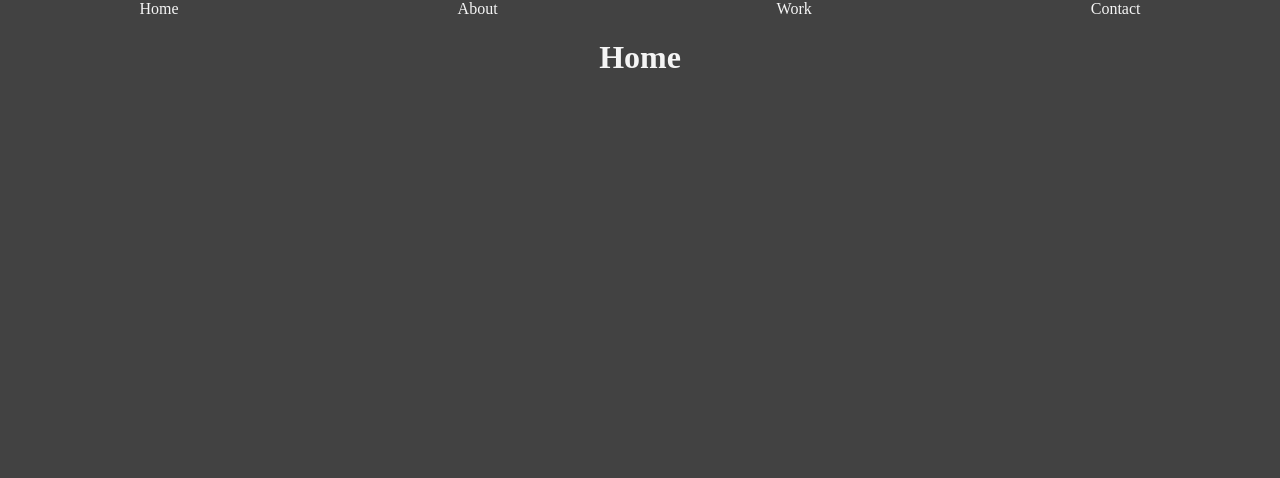
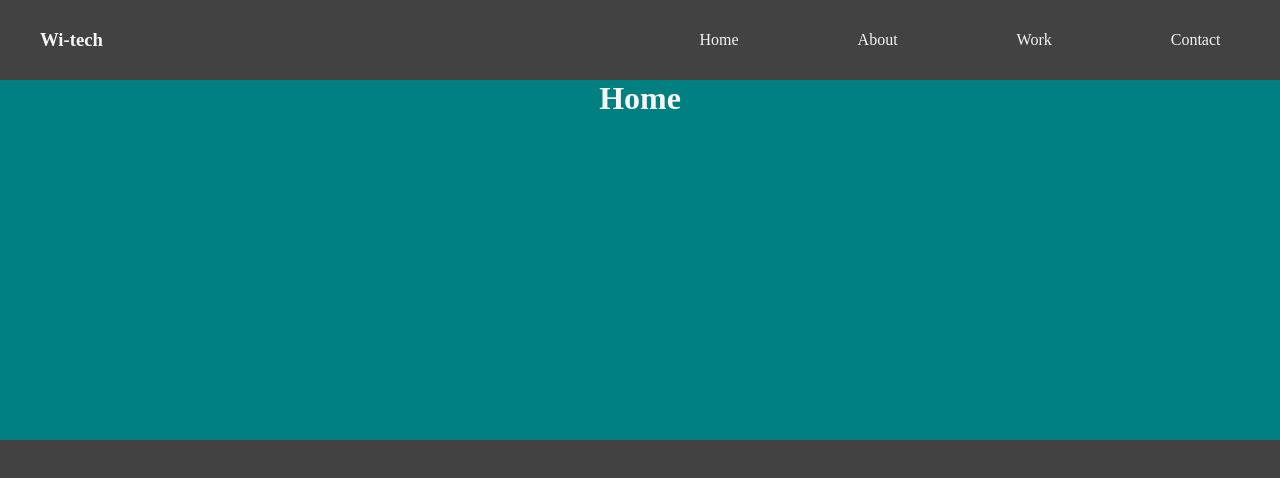
Before and after one commit to BuddhaTheChef/fl-2020, a React (Create React App) app: page / in a window 1280 px wide. Shown: the top 478 px of the page. Built offline with nearby package versions, Linux system fonts and the light colour scheme.

Commit message:
adding in styles

```diff
--- a/src/App.css
+++ b/src/App.css
@@ -1,3 +1,8 @@
+html {
+  margin: 0;
+  padding: 0;
+}
+
 body {
   margin: 0;
   padding: 0;
@@ -33,12 +38,33 @@ body {
 .navbar {
   display: flex;
   width: 100%;
+  justify-content: space-between;
+  align-items: center;
+  height: 80px;
+}
+
+.header-nav {
+  padding: 40px;
+}
+.link-nav {
+  width: 50%;
+  display: flex;
   justify-content: space-around;
 }
 
 a {
   text-decoration: none;
-  color:whitesmoke;
+  color: whitesmoke;
+}
+
+.home-head {
+  background-color: teal;
+  width: 100%;
+  height: 45vh;
+}
+
+.title {
+  display: contents;
 }
 
 .App-link {
--- a/src/App.js
+++ b/src/App.js
@@ -12,10 +12,15 @@ function App() {
   return (
     <div className="App">
       <div className="navbar">
+        <div className="header-nav">
+        <h3>Wi-tech</h3>
+        </div>
+        <div className="link-nav">
         <Link to="/">Home</Link>
         <Link to="/about">About</Link>
         <Link to="/work">Work</Link>
         <Link to="/Contact">Contact</Link>
+        </div>
       </div>
         <Switch>
           <Route component={Home} exact path="/" />
--- a/src/components/About/About.js
+++ b/src/components/About/About.js
@@ -4,7 +4,7 @@ export default class About extends Component {
     render() {
         return (
             <div>
-                <h1>About</h1>
+                <h1 className="title">About</h1>
             </div>
         )
     }
--- a/src/components/Contact/Contact.js
+++ b/src/components/Contact/Contact.js
@@ -4,7 +4,7 @@ export default class Contact extends Component {
     render() {
         return (
             <div>
-                <h1>Contact</h1>
+                <h1 className="title">Contact</h1>
             </div>
         )
     }
--- a/src/components/Home/Home.js
+++ b/src/components/Home/Home.js
@@ -4,7 +4,9 @@ export default class Home extends Component {
     render() {
         return (
             <div>
-                <h1>Home</h1>
+                <div className="home-head">
+                    <h1 className="title">Home</h1>
+                </div>
             </div>
         )
     }
--- a/src/components/Work/Work.js
+++ b/src/components/Work/Work.js
@@ -4,7 +4,7 @@ export default class Work extends Component {
     render() {
         return (
             <div>
-                <h1>Work</h1>
+                <h1 className="title">Work</h1>
             </div>
         )
     }
```
